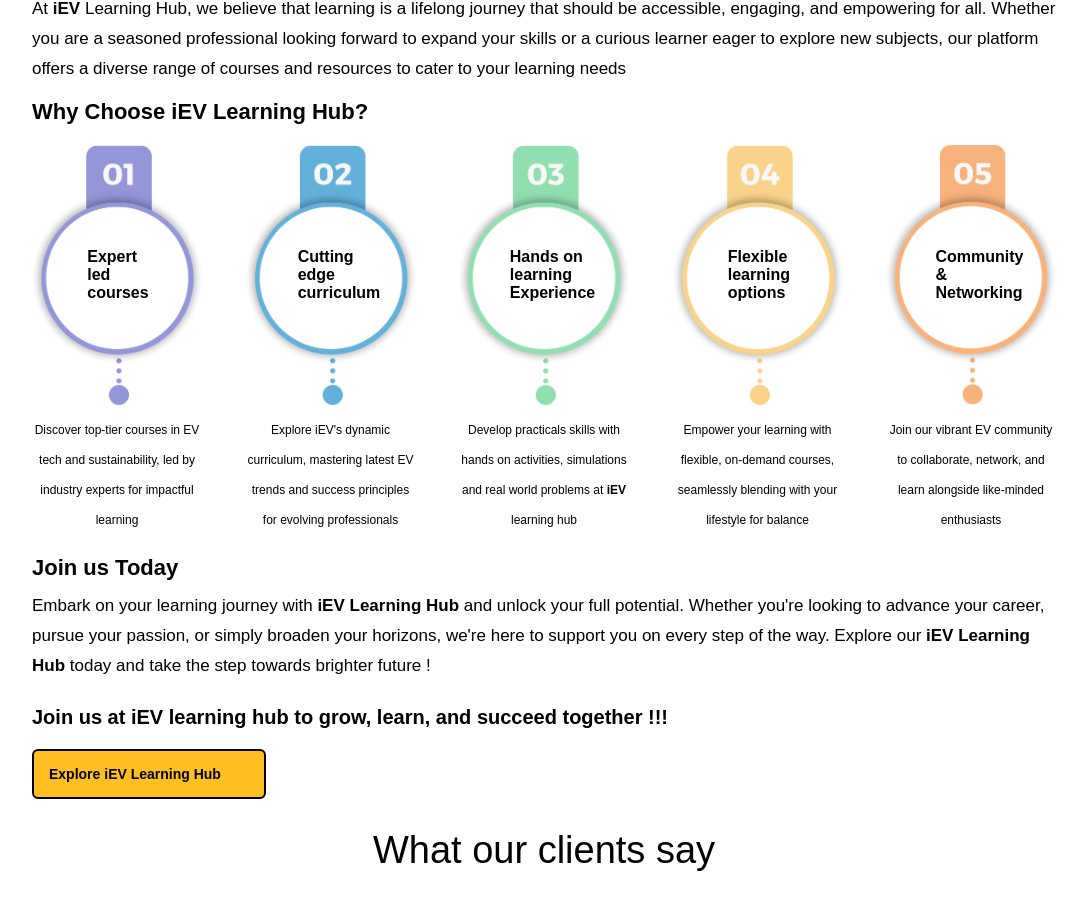
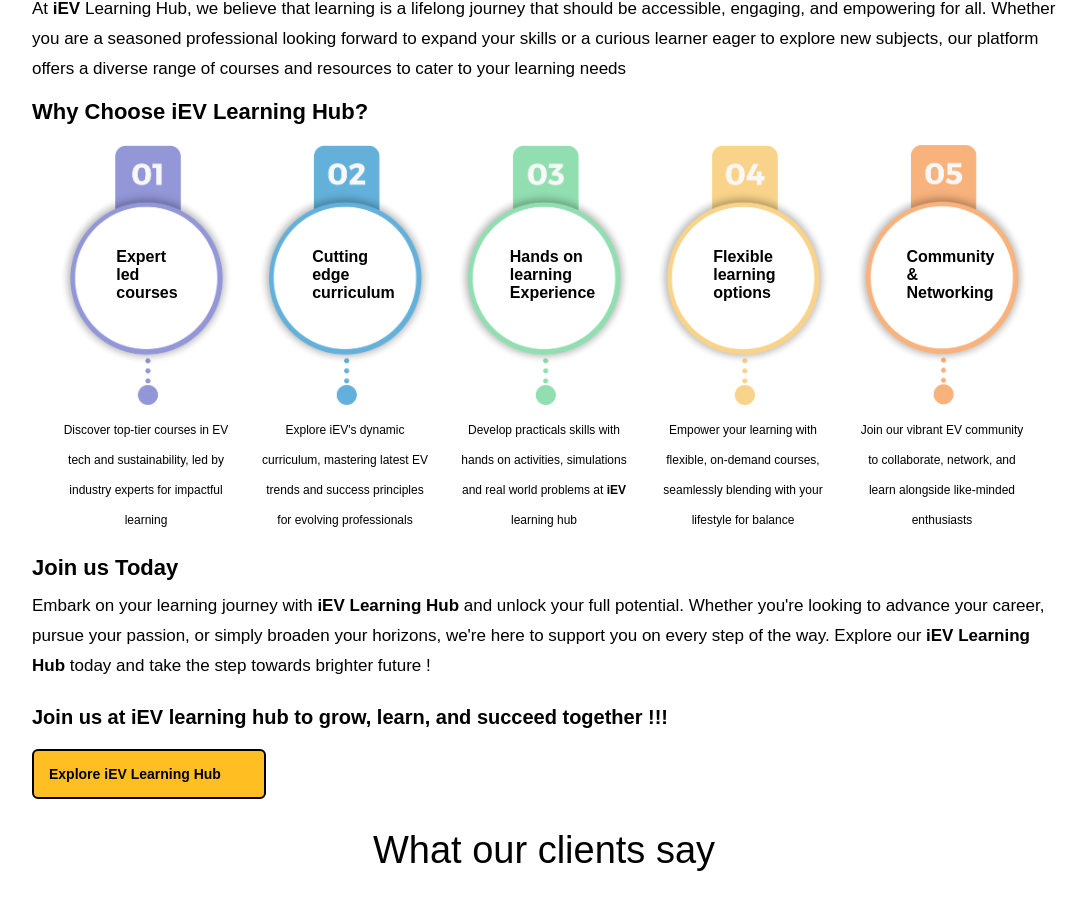
Before and after one commit to iev21/iev-frontend, an Angular app: page / in a window 1280 px wide. Shown: the part 1017-1926 px from the top of the page, without its empty margins (96-1182 px from the left). Built offline with nearby package versions, Linux system fonts and the light colour scheme.

Commit message:
Update home-learning-hub.component.scss

```diff
--- a/src/app/home-learning-hub/home-learning-hub.component.scss
+++ b/src/app/home-learning-hub/home-learning-hub.component.scss
@@ -30,7 +30,8 @@
         font-size: 14px;
         font-weight: 500;
         display: flex;
-        justify-content: space-between;
+        // justify-content: space-between;
+        justify-content: space-evenly;
         .div{
             height: 260px;
             width: 170px;
```
